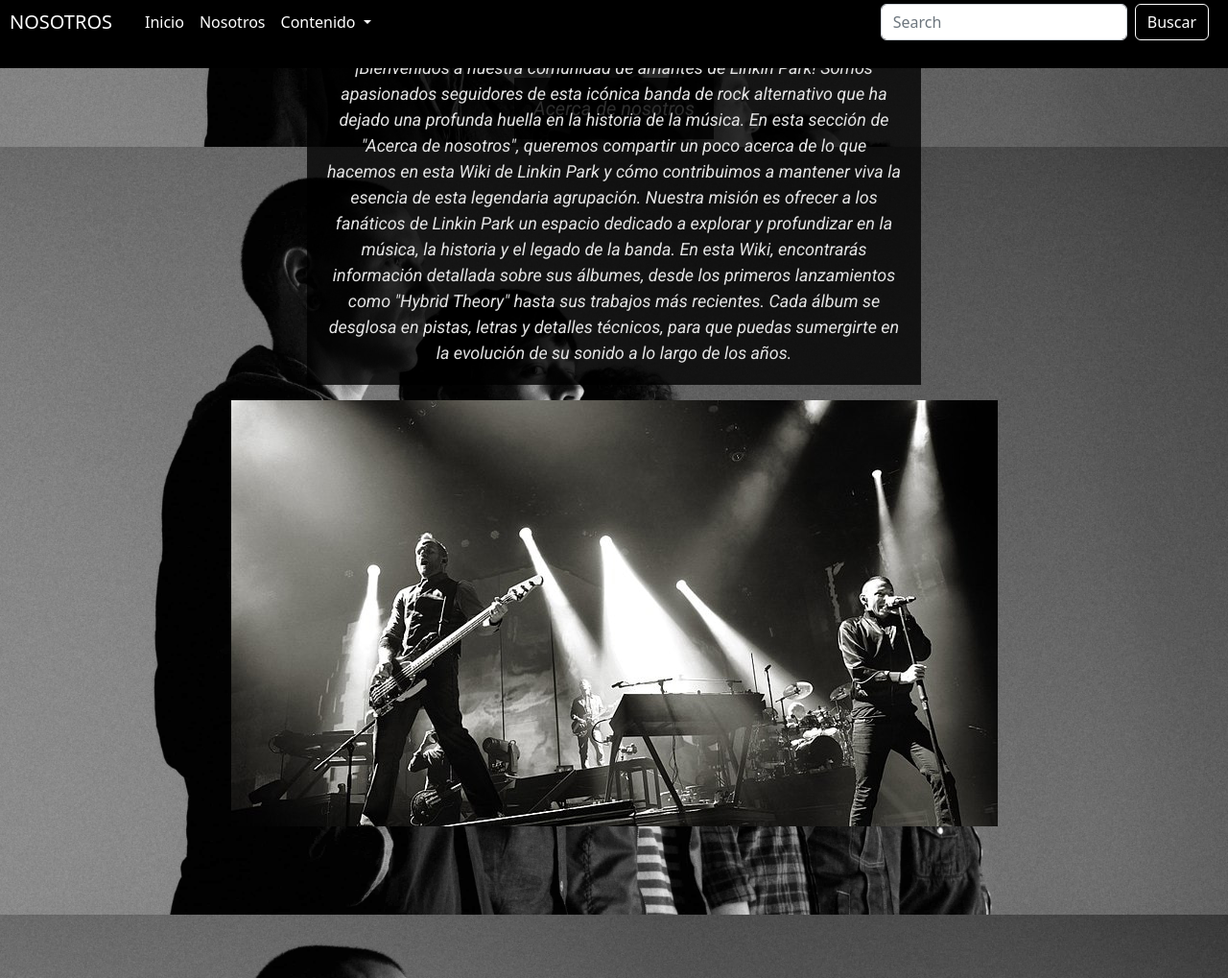
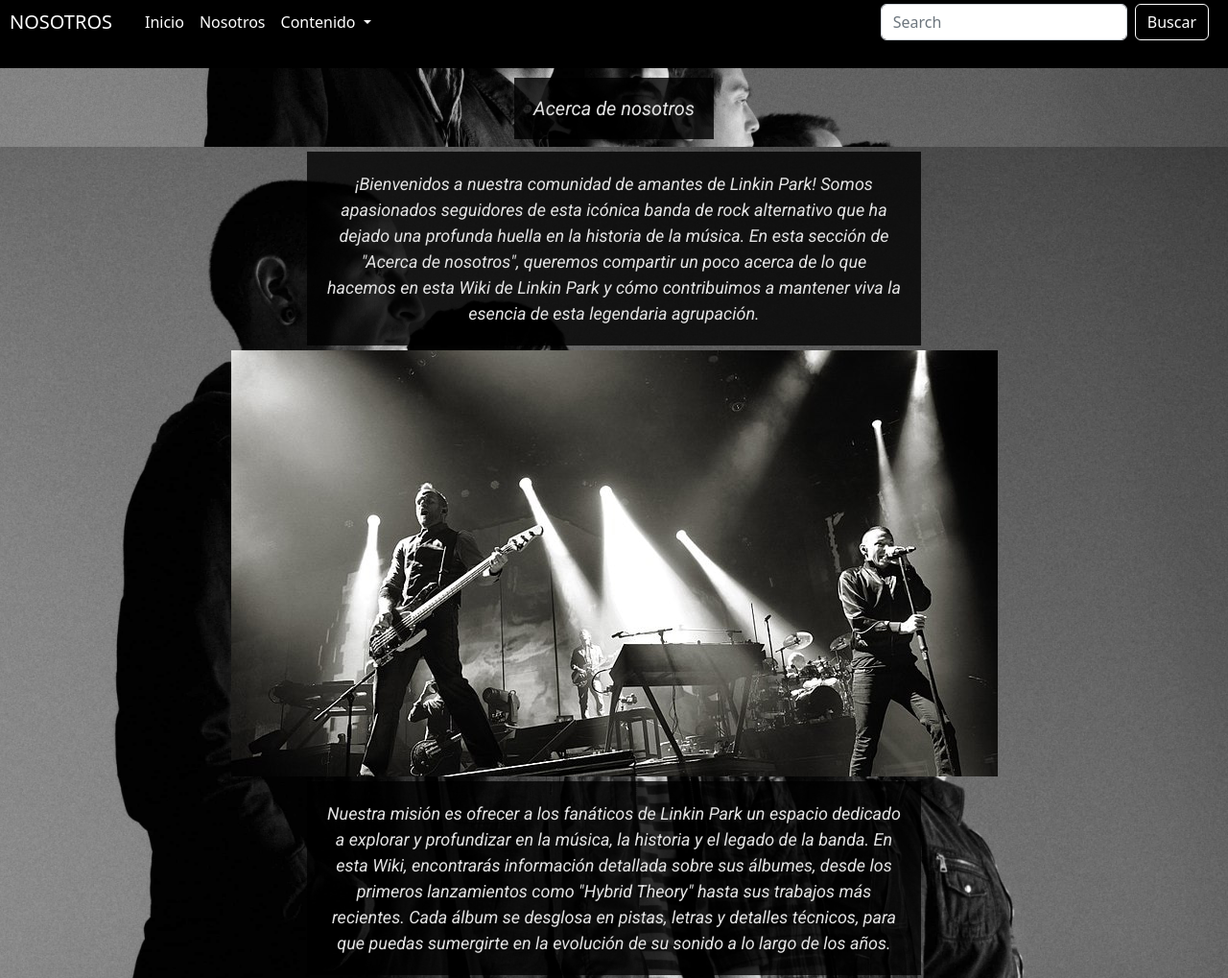
Before and after one commit to Luks4122/Workbook-LP, a website: page pages/nosotros.html in a window 1280 px wide. Shown: the part 25-1044 px from the top of the page at 96% size. Drawn offline with nearby package versions, Linux system fonts and the light colour scheme.

Commit message:
correcciones finales 3

```diff
--- a/pages/nosotros.html
+++ b/pages/nosotros.html
@@ -77,13 +77,15 @@
                     banda de rock alternativo que ha dejado una profunda huella en la historia de la música. En esta sección
                     de "Acerca de nosotros", queremos compartir un poco acerca de lo que hacemos en esta Wiki de Linkin Park
                     y cómo contribuimos a mantener viva la esencia de esta legendaria agrupación.
+                </p>
+                <img src="../img/linkin-bg2.jpg" alt="">
+                <p>
                     Nuestra misión es ofrecer a los fanáticos de Linkin Park un espacio dedicado a explorar y profundizar en
                     la música, la historia y el legado de la banda. En esta Wiki, encontrarás información detallada sobre
                     sus álbumes, desde los primeros lanzamientos como "Hybrid Theory" hasta sus trabajos más recientes. Cada
                     álbum se desglosa en pistas, letras y detalles técnicos, para que puedas sumergirte en la evolución de
                     su sonido a lo largo de los años.
                 </p>
-                <img src="../img/linkin-bg2.jpg" alt="">
             </div>
         </section>
         <!-- W.I.P -->
--- a/scss/base/_mediaquery.scss
+++ b/scss/base/_mediaquery.scss
@@ -1285,7 +1285,6 @@
 
 @media screen and (max-width:350px){
     .perfil-info p{
-        margin-top: 0%;
-        bottom: 0px;
+        font-size: 10px;
     }
 }
--- a/scss/components/_nosotross.scss
+++ b/scss/components/_nosotross.scss
@@ -40,14 +40,14 @@
             color: rgb(227, 227, 227);
             background-color: rgba(0, 0, 0, 0.800);
             padding: 20px;
-            margin-top: 30%;
+            margin: 5px;
             width: 50%;
             position: relative;
-            bottom: 500px;
+            bottom: 0px;
         }
         img{
             position: relative;
-            bottom: 500px;
+            bottom: 0px;
         }
     }
 }
```
Also changed, not shown: css/estilos.css.
